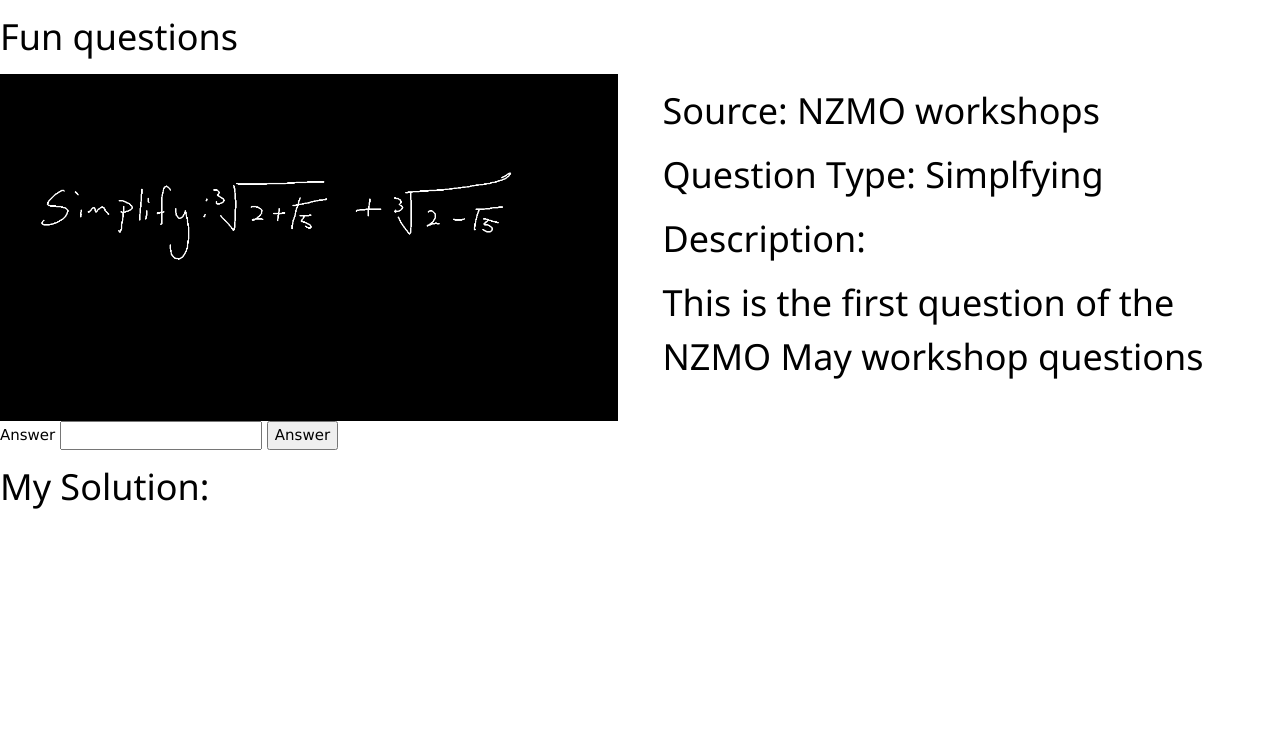
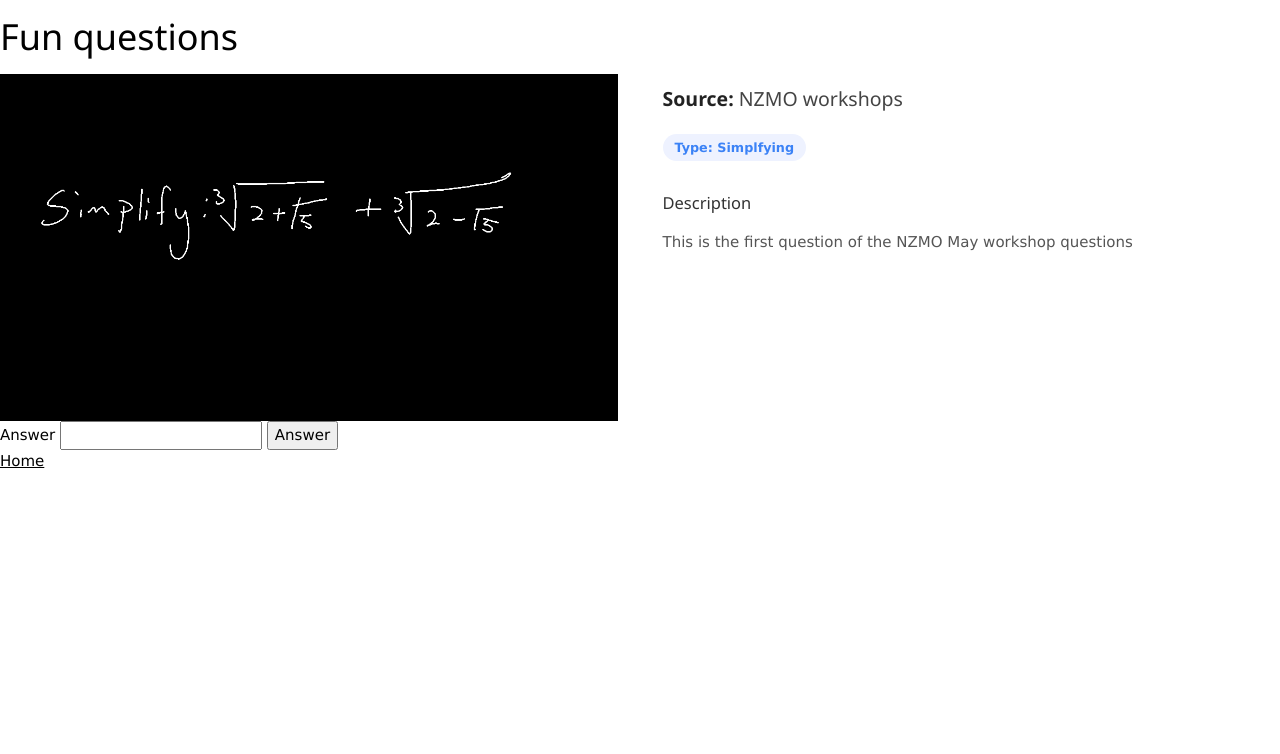
Before and after one commit to JustinHe12/year-12-project, a Flask app: page /question/0 in a window 1280 px wide. Shown: the top 754 px of the page. After the commit the page ends 468 px from the top, so only its background shows below. Run offline with Flask 3, Linux system fonts and the light colour scheme; the visitor is signed in with stand-in values (Sample User, id 1); data comes from the database, SQL or seed files in the repository; both versions use the stored data as it was after the commit.

Commit message:
css improvements

```diff
--- a/app.py
+++ b/app.py
@@ -226,7 +226,7 @@ def debug(id):
 def question(id):
     print("Method:", request.method)
     display = ''
-    solution = "images/placeholder.png"
+    solution = ''
     form = AnswerForm()
     if form.validate_on_submit():
         sql = """
--- a/static/style.css
+++ b/static/style.css
@@ -38,3 +38,52 @@ img{
 .ex1:active {
     color: rgb(0, 119, 255);
 }
+
+
+.info h2 {
+    font-size: 1.3rem;
+    font-weight: 600;
+    margin-bottom: 0.5rem;
+    color: #222;
+}
+
+.info h2 span {
+    font-weight: 400;
+    color: #444;
+}
+
+.info .badge {
+    display: inline-block;
+    background-color: #eef2ff;
+    color: #3b82f6;
+    padding: 4px 12px;
+    border-radius: 16px;
+    font-size: 0.85rem;
+    font-weight: 600;
+    margin-bottom: 1rem;
+}
+
+.info h3 {
+    font-size: 1.1rem;
+    margin-top: 1rem;
+    margin-bottom: 0.25rem;
+    color: #333;
+}
+
+.info .description {
+    font-size: 1rem;
+    line-height: 1.6;
+    color: #555;
+}
+
+
+.solution-section {
+    margin-top: 2.5rem;
+    padding-top: 1.5rem;
+    border-top: 2px dashed #e5e7eb;
+}
+
+.solution-section h2 {
+    font-size: 1.4rem;
+    margin-bottom: 1rem;
+}
--- a/templates/dashboard.html
+++ b/templates/dashboard.html
@@ -6,8 +6,8 @@
 </head>
 <body>
     <h1>Hello, you are logged in</h1>
-    <a> User score : {{ user_score }}</a>
+    <a> User score : {{ user_score }}</a> <br>
     <a class="ex1" href="{{url_for('questions')}}">Questions Page</a> <br>
-    <a class="ex1" href="{{url_for('logout')}}">Logout</a> <br>
+    <a class="ex1" href="{{url_for('logout')}}">Logout</a>
 </body>
 </html>
--- a/templates/question.html
+++ b/templates/question.html
@@ -3,10 +3,10 @@
  <div class="two-column">
     <img src="{{ url_for('static', filename=question[1]) }}" alt="question[7]">
     <div class = "info">
-      <h1>Source: {{ question[3] }}</h1>
-      <h1>Question Type: {{ question[4] }}</h1>
-      <h1>Description:</h1>
-      <h1>{{ question[2]}}</h1>
+      <h2>Source: <span>{{ question[3] }}</span></h2>
+      <p class="badge">Type: {{ question[4] }}</p>
+      <h3>Description</h3>
+      <p class="description">{{ question[2] }}</p>
     </div>
  </div>
 
@@ -19,9 +19,16 @@
     {{ form.submit() }}
 </form>
 
-<h1>My Solution: </h1>
-<img src="{{ url_for('static', filename= solution) }}" alt="question[7]">
-{{ display }}
+{% if solution %}
+    <div class="solution-section">
+        <h2>My Solution</h2>
+        <div class="image-card">
+            <img src="{{ url_for('static', filename=solution) }}" alt="Solution Image">
+        </div>
+        <p class="status-msg">{{ display }}</p>
+    </div>
+{% endif %}
+
 
 <a class="ex1" href="{{url_for('questions')}}">Home</a> <br>
 
--- a/templates/questions.html
+++ b/templates/questions.html
@@ -1,5 +1,7 @@
 {%extends "layout.html"%}
 {% block body %}
+
+    <a class="ex1" href="{{url_for('dashboard')}}">Home</a> <br>
     <div class = "three-column">
 
       {% for questions in results %}
```
Also changed, not shown: database.db.
